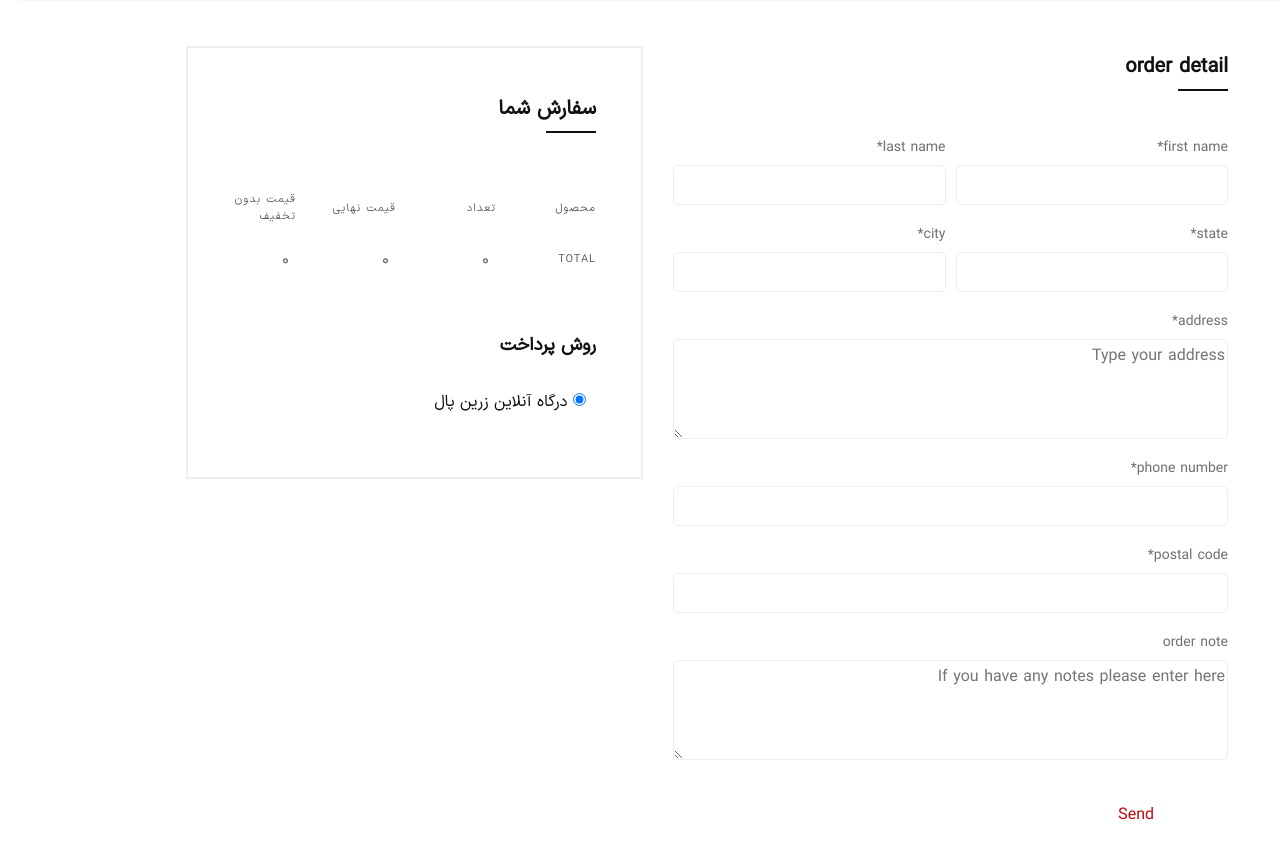
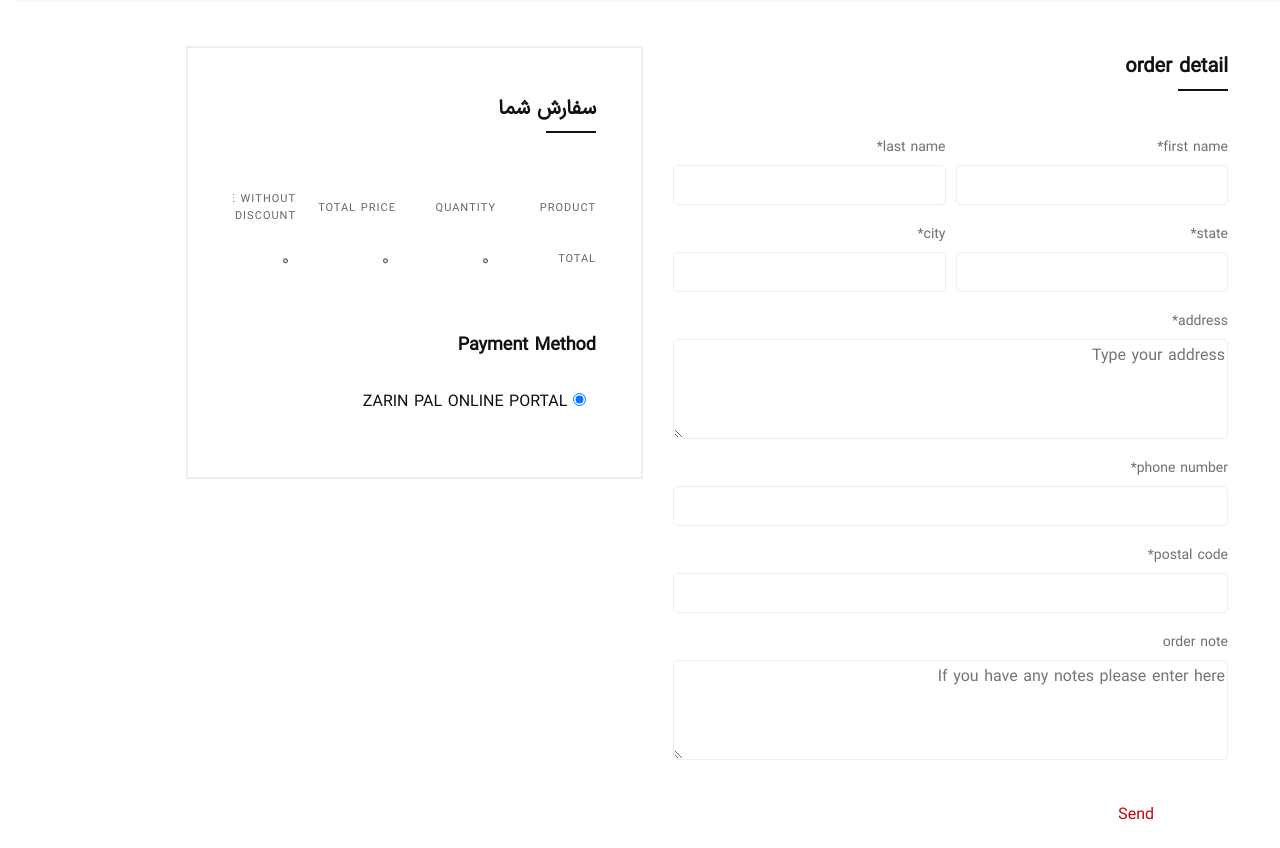
Before and after one commit to Saeed9731/Django_Online_Shope_PostgreSql, a Django app: template orders/templates/orders/order_create.html in a window 1280 px wide. Shown: the part 311-1159 px from the top of the page. Run offline with Django 4.2, Linux system fonts and the light colour scheme; the template is opened without the code that fills it: values that come from a table or form of the project are taken from there, others are empty; parts of the project's set-up code (start-up, migrations or seed data) failed here and were passed over; some libraries are stand-ins or nearby versions; some web fonts are replaced.

Commit message:
translation of the remaining items

```diff
--- a/cart/cart.py
+++ b/cart/cart.py
@@ -24,7 +24,7 @@ class Cart:
         product_id = str(product.id)
         if product_id in self.cart:
             del self.cart[product_id]
-            messages.success(self.request, _('Product successfully deleted'))
+            messages.success(self.request, _(f'{product.title} successfully deleted from cart'))
             self.save()
 
     def add(self, product, quantity=1, replace_current_quantity=False):
@@ -39,7 +39,7 @@ class Cart:
             self.cart[product_id]['quantity'] = quantity
         else:
             self.cart[product_id]['quantity'] += quantity
-        messages.success(self.request, _('Product successfully added to cart'))
+        messages.success(self.request, _('{} successfully added to cart'.format(product.title)))
         self.save()
 
     def save(self):
--- a/cart/views.py
+++ b/cart/views.py
@@ -36,7 +36,7 @@ def add_to_cart_view(request, product_id):
         quantity = cleaned_data['quantity']
         cart.add(product, quantity, replace_current_quantity=cleaned_data['inplace'])
 
-    return redirect('cart:cart_detail')
+    return redirect('Product')
 
 
 def remove_from_cart(request, product_id):
--- a/orders/templates/orders/order_create.html
+++ b/orders/templates/orders/order_create.html
@@ -120,11 +120,11 @@
                                 <table class="table th-lg order-table order-table-5">
                                     <thead>
                                     <tr>
-                                        <th>محصول</th>
-                                        <th class="text-right">تعداد</th>
-                                        <th class="text-right">قیمت نهایی</th>
-                                        <th class="text-right">قیمت بدون تخفیف</th>
-                                        <th class="text-right">تخفیف</th>
+                                        <th>{% trans 'Product' %}</th>
+                                        <th class="text-right">{% trans 'quantity' %}</th>
+                                        <th class="text-right">{% trans 'total price' %}</th>
+                                        <th class="text-right">{% trans 'price without discount' %}</th>
+                                        <th class="text-right">{% trans 'discount' %}</th>
                                     </tr>
                                     </thead>
                                     <tbody>
@@ -177,12 +177,12 @@
                                 </table>
                             </div>
                             <div class="checkout-payment">
-                                <h2 class="py-5">روش پرداخت</h2>
+                                <h2 class="py-5">{% trans 'Payment Method' %}</h2>
                                 <form action="#" class="payment-form">
                                     <div class="payment-group mb--10">
                                         <div class="payment-radio">
                                             <input type="radio" value="bank" name="payment-method" id="bank" checked>
-                                            <label class="payment-label" for="cheque">درگاه آنلاین زرین پال</label>
+                                            <label class="payment-label" for="cheque">{% trans 'Zarin pal online portal' %}</label>
                                         </div>
                                     </div>
                                 </form>
--- a/products/templates/product/product_list.html
+++ b/products/templates/product/product_list.html
@@ -89,13 +89,11 @@
                                                             <form action="{% url 'cart:cart_add' product.id %}"
                                                                   method="post">
                                                                 {% csrf_token %}
-                                                                <div class="quantity-wrapper d-flex justify-content-start">
-                                                                    <div class="quantity">
-                                                                        <input type="number" class="quantity-input"
+                                                                <div class="quantity-wrappe">
+                                                                        <input type="hidden" class="quantity-input"
                                                                                name="quantity" id="qty"
                                                                                value="1"
                                                                                min="1" max="20">
-                                                                    </div>
                                                                     <button type="submit"
                                                                             class="btn btn-small btn-bg-red btn-color-white btn-hover-2">
                                                                         {% trans 'Add to Cart' %}
```
Also changed, not shown: cart/locale/fa/LC_MESSAGES/django.po, orders/locale/fa/LC_MESSAGES/django.po, 2 other files.
